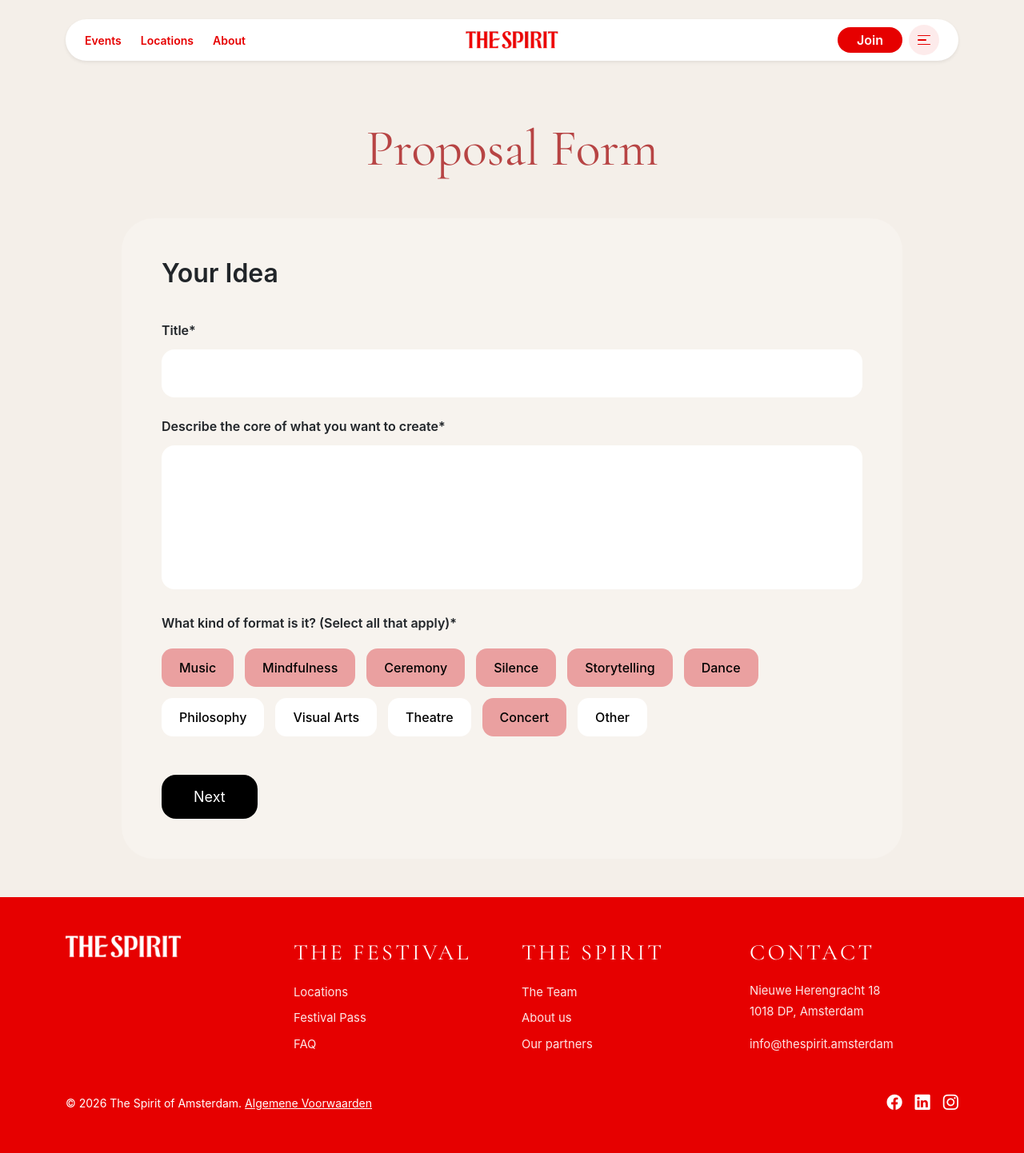
After one commit to oliwol01/the-spirit, a Flask app: page /proposal-form in a window 1280 px wide. The commit adds this page. Shown: the whole page at 80% size. Run offline with Flask 3, Linux system fonts and the light colour scheme.

Commit message:
proposal

```diff
--- a/routes.py
+++ b/routes.py
@@ -5,7 +5,6 @@ def init_routes(app):
 
     @app.route("/")
     def home():
-
 
         venues = [
             {
@@ -44,3 +43,7 @@ def init_routes(app):
             "index.html",
             venues=venues
         )
+
+    @app.route("/proposal-form")
+    def proposal_form():
+        return render_template("proposal-form.html")
--- /dev/null
+++ b/static/css/Proposal.css
@@ -0,0 +1,92 @@
+.proposal-wrapper {
+    max-width: 1000px;
+}
+
+.proposal-title {
+    font-family: 'Cormorant Garamond', serif;
+    font-size: 64px;
+    color: #B74444;
+}
+
+.proposal-card {
+    background: #F7F3EE;
+    border-radius: 40px;
+    padding: 50px;
+}
+
+.section-title {
+    font-size: 32px;
+    font-weight: 600;
+    margin-bottom: 40px;
+}
+
+.proposal-label {
+    display: block;
+    font-weight: 600;
+    margin-bottom: 12px;
+}
+
+.proposal-label-1 {
+    display: checkbox;
+    font-weight: 600;
+    margin-bottom: 12px;
+}
+
+.proposal-input {
+    width: 100%;
+    border: none;
+    border-radius: 16px;
+    padding: 18px;
+    font-size: 16px;
+}
+
+.proposal-textarea {
+    width: 100%;
+    height: 180px;
+    border: none;
+    border-radius: 16px;
+    padding: 18px;
+    resize: none;
+}
+
+.tag-container {
+    display: flex;
+    flex-wrap: wrap;
+    gap: 14px;
+    margin-top: 20px;
+}
+
+.tag {
+    border: none;
+    padding: 12px 22px;
+    border-radius: 14px;
+    background: white;
+    font-weight: 500;
+}
+
+.tag.active {
+    background: #EAA0A0;
+}
+
+.next-btn {
+    background: black;
+    color: white;
+    border: none;
+    padding: 14px 40px;
+    border-radius: 18px;
+    font-size: 18px;
+}
+.next-btn {
+    background: black;
+    color: white;
+    border: none;
+    padding: 14px 40px;
+    border-radius: 18px;
+    font-size: 18px;
+    display: inline-block;
+}
+
+.checkbox-item {
+    display: block;
+    margin-bottom: 10px;
+}
--- a/static/css/base.css
+++ b/static/css/base.css
@@ -68,3 +68,7 @@ body {
   background: var(--spirit-red);
   color: white;
 }
+
+.hidden {
+    display: none;
+}
--- a/templates/base.html
+++ b/templates/base.html
@@ -44,5 +44,23 @@
 
     <script src="https://cdn.jsdelivr.net/npm/bootstrap@5.3.3/dist/js/bootstrap.bundle.min.js"></script>
     {% block scripts %}{% endblock %}
+
+    <script>
+function showSection(number) {
+    // hide all sections
+    document.querySelectorAll('.form-section').forEach(section => {
+        section.classList.add('hidden');
+    });
+
+    // show selected section
+    const target = document.getElementById(`section-${number}`);
+    if (target) {
+        target.classList.remove('hidden');
+    }
+
+    // scroll to top
+    window.scrollTo({ top: 0, behavior: 'smooth' });
+}
+</script>
   </body>
 </html>
--- /dev/null
+++ b/templates/proposal-form.html
@@ -0,0 +1,15 @@
+{% extends "base.html" %}
+
+{% block title %}Proposal Form{% endblock %}
+
+{% block extra_css %}
+<link rel="stylesheet" href="{{ url_for('static', filename='css/proposal.css') }}">
+
+{% endblock %}
+
+{% block content %}
+{% include "sections/proposal/section-1.html" %}
+{% include "sections/proposal/section-2.html" %}
+{% include "sections/proposal/section-3.html" %}
+
+{% endblock %}
--- /dev/null
+++ b/templates/sections/proposal/section-1.html
@@ -0,0 +1,102 @@
+<section id="section-1" class="proposal-wrapper container py-5 form-section">
+
+    <h1 class="proposal-title text-center mb-5">
+        Proposal Form
+    </h1>
+
+    <div class="proposal-card">
+
+        <h2 class="section-title">Your Idea</h2>
+
+        <form>
+
+            <!-- TITLE -->
+            <div class="mb-4">
+                <label class="proposal-label">
+                    Title*
+                </label>
+
+                <input
+                    type="text"
+                    class="proposal-input"
+                    maxlength="20"
+                >
+            </div>
+
+            <!-- DESCRIPTION -->
+            <div class="mb-4">
+                <label class="proposal-label">
+                    Describe the core of what you want to create*
+                </label>
+
+                <textarea
+                    class="proposal-textarea"
+                    maxlength="100"
+                ></textarea>
+            </div>
+
+            <!-- TAGS -->
+            <div class="mb-5">
+                <label class="proposal-label">
+                    What kind of format is it? (Select all that apply)*
+                </label>
+
+                <div class="tag-container">
+
+                    <button type="button" class="tag active">
+                        Music
+                    </button>
+
+                    <button type="button" class="tag active">
+                        Mindfulness
+                    </button>
+
+                    <button type="button" class="tag active">
+                        Ceremony
+                    </button>
+
+                    <button type="button" class="tag active">
+                        Silence
+                    </button>
+
+                    <button type="button" class="tag active">
+                        Storytelling
+                    </button>
+
+                    <button type="button" class="tag active">
+                        Dance
+                    </button>
+
+                    <button type="button" class="tag">
+                        Philosophy
+                    </button>
+
+                    <button type="button" class="tag">
+                        Visual Arts
+                    </button>
+
+                    <button type="button" class="tag">
+                        Theatre
+                    </button>
+
+                    <button type="button" class="tag active">
+                        Concert
+                    </button>
+
+                    <button type="button" class="tag">
+                        Other
+                    </button>
+
+                </div>
+            </div>
+
+            <!-- BUTTON -->
+<a href="javascript:void(0)" class="next-btn text-decoration-none" onclick="showSection(2)">
+  Next
+</a>
+
+        </form>
+
+    </div>
+
+</section>
--- /dev/null
+++ b/templates/sections/proposal/section-2.html
@@ -0,0 +1,54 @@
+<section id="section-2" class="proposal-wrapper container py-5 form-section hidden">
+
+    <div class="proposal-card">
+
+        <h2 class="section-title">Fit & Collaboration</h2>
+
+        <form>
+
+
+
+            <!-- TITLE -->
+            <div class="mb-4">
+                <label class="proposal-label">
+                    What makes this space the right place for your idea?*
+                </label>
+
+                <input
+                    type="text"
+                    class="proposal-input"
+                    maxlength="20"
+                >
+            </div>
+
+            <div class="mb-4">
+                <label class="proposal-label-1">
+                    collaboration style (can select multiple)*
+                </label>
+            </div>
+            <div class="mb-2">
+  <label class="proposal-label">Collaboration style (can select multiple)*</label>
+</div>
+
+<label class="checkbox-item">
+  <input type="checkbox" name="collab">
+  Just use the space
+</label>
+
+<label class="checkbox-item">
+  <input type="checkbox" name="collab">
+    Co-create with the venue
+</label>
+
+<label class="checkbox-item">
+  <input type="checkbox" name="collab">
+    Involve the community
+</label>
+
+
+<a href="javascript:void(0)" class="next-btn text-decoration-none" onclick="showSection(3)">
+  Next
+</a>
+    </div>
+
+</section>
--- /dev/null
+++ b/templates/sections/proposal/section-3.html
@@ -0,0 +1,15 @@
+<section id="section-3" class="proposal-wrapper container py-5 form-section hidden">
+
+    <div class="proposal-card">
+
+        <h2 class="section-title">
+            Section 3
+        </h2>
+
+        <p>
+            Third step content here.
+        </p>
+
+    </div>
+
+</section>
```
Also changed, not shown: templates/sections/home/hero.html (+6 -6 lines).
